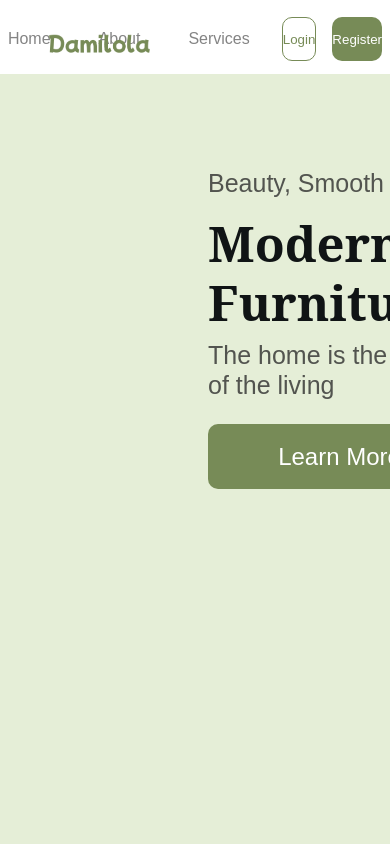
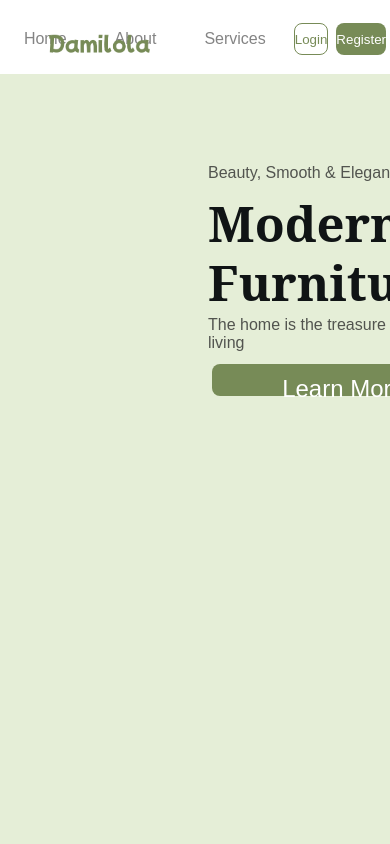
Before and after one commit to damilolaonitiju/Furniture, a plain HTML site: page index.html in a window 390 px wide. Shown: the top 844 px of the page. Drawn offline with Linux system fonts and the light colour scheme.

Commit message:
button change

```diff
--- a/styles.css
+++ b/styles.css
@@ -281,3 +281,22 @@ input {
   height: 764px;
   width: 396px;
 }
+
+@media screen and (max-width: 414px) {
+  .nav-btn {
+    height: 32px;
+    width: 96pxpx;
+    border-radius: 8px;
+    margin: 0px 4px;
+  }
+
+  .tiny-p,
+  .big-p {
+    margin: 4px 0;
+    color: var(--text-color);
+    font-size: 16px;
+    font-weight: 300;
+    line-height: 18px;
+    width: 300px;
+  }
+}
```
